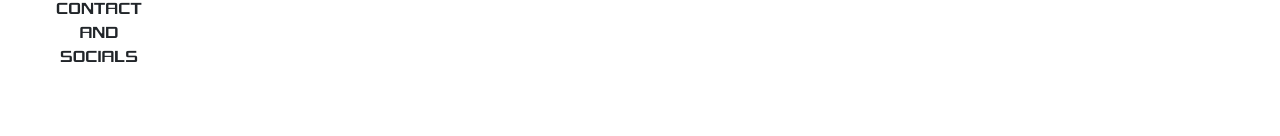
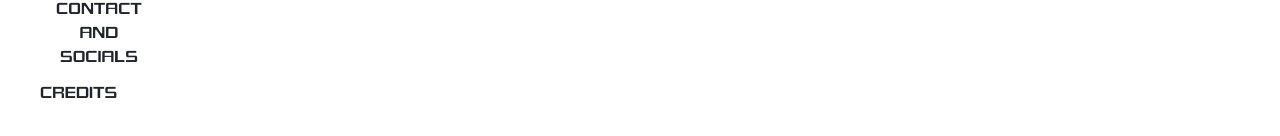
Before and after one commit to GGaddi/website, a React (Vite) app: page / in a window 1280 px wide. Shown: the part 524-660 px from the top of the page. Built offline with nearby package versions, Linux system fonts and the light colour scheme.

Commit message:
Add credit page for the sound effects, music, and fonts

```diff
--- a/src/components/ContentDetails.jsx
+++ b/src/components/ContentDetails.jsx
@@ -5,6 +5,7 @@ import Hobbies from './ContentDetailsSubComponents/Hobbies.jsx';
 import SelfSummary from './ContentDetailsSubComponents/SelfSummary.jsx';
 import WorkExperience from './ContentDetailsSubComponents/WorkExperience.jsx'
 import DropTetris from './ContentDetailsSubComponents/DropTetris.jsx';
+import Credits from './ContentDetailsSubComponents/Credits.jsx';
 
 function ContentDetails({selectedContent}) {
   const [count, setCount] = useState(0)
@@ -17,6 +18,7 @@ function ContentDetails({selectedContent}) {
       { selectedContent === "selfSummary" && <SelfSummary fadeInClass={fadeInClass}/>}
       { selectedContent === "workExperience" && <WorkExperience fadeInClass={fadeInClass}/>}
       { selectedContent === "dropTetris" && <DropTetris fadeInClass={fadeInClass}/>}
+      { selectedContent === "credits" && <Credits fadeInClass={fadeInClass}/>}
     </div>
   )
 }
--- /dev/null
+++ b/src/components/ContentDetailsSubComponents/Credits.jsx
@@ -0,0 +1,31 @@
+import { useEffect, useState } from 'react';
+import Resume from '../../assets/Gabriel Gaddi Software Engineer Resume.pdf';
+import './ContactInformation.css';
+
+function Credits({fadeInClass}) {
+  const [count, setCount] = useState(0)
+  return (
+    <div
+      className={fadeInClass}
+    >
+      <div class="row">
+          <div class="col-lg-12 text-left">
+            <h1>Credits</h1>
+            <h2>Music</h2>
+            <p>Chopin's Waltz in A min, B.150 performed by Aya Higuchi</p>
+            <a href="https://musopen.org/music/4406-waltz-in-a-minor-b-150/#recordings">Link to Musopen</a>
+            <h2>Menu Sound Effects</h2>
+            <p>RPG Essentials SFX Free (Hover and Select Menu Sound) by Leohpaz</p>
+            <a href="https://leohpaz.itch.io/rpg-essentials-sfx-free">Leohpaz's RPG Essentials SFX</a>
+            <h2>Fonts</h2>
+            <p>Comic Hearts by Sam Kolins</p>
+            <a href="https://drive.google.com/file/d/1rTzRzO63EXKpI4--N1dcgigJNSnwsvGO/view">Google Drive Link</a>
+            <p>KHMenu and KHGummi by Televo</p>
+            <a href="https://github.com/Televo/kingdom-hearts-recollection/tree/main/Fonts">Github link to fonts</a>
+          </div>
+      </div>
+    </div>
+  )
+}
+
+export default Credits
--- a/src/components/TableOfContents.jsx
+++ b/src/components/TableOfContents.jsx
@@ -17,6 +17,7 @@ function TableOfContents({selectContent}) {
   const projectsRef = useRef(null);
   const dropTetrisRef = useRef(null);
   const contactsRef = useRef(null);
+  const creditsRef = useRef(null);
 
   useEffect(() => {
     audioTraverseRef.current = new Audio(HoverSound);
@@ -149,6 +150,17 @@ function TableOfContents({selectContent}) {
               CONTACT AND SOCIALS
             </button>
           </li>
+          <li>
+            <button
+              class="btn table-btn"
+              ref={creditsRef}
+              onMouseEnter={(e) => handleMouseEnter(creditsRef, e)}
+              onFocus={playHoverSound}
+              onClick={() => selectingContent('credits')}
+            >
+              CREDITS
+            </button>
+          </li>
         </ul>
       </nav>
     </div>
```
Also changed, not shown: src/components/ContentDetailsSubComponents/Credits.css (added).
